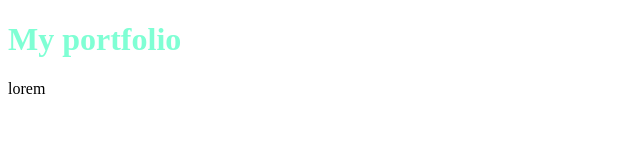
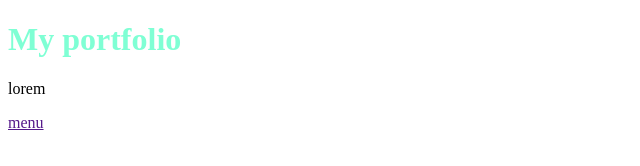
Before and after one commit to lena-my/super-nouveau-repo, a plain HTML site: page index.html in a window 1280 px wide. Shown: the full height of the page, 0-640 px from the left. Drawn offline with Linux system fonts and the light colour scheme.

Commit message:
add link

```diff
--- a/index.html
+++ b/index.html
@@ -10,5 +10,6 @@
 <body>
     <h1>My portfolio</h1>
     <p>lorem</p>
+    <a href="">menu</a>
 </body>
 </html>
```
